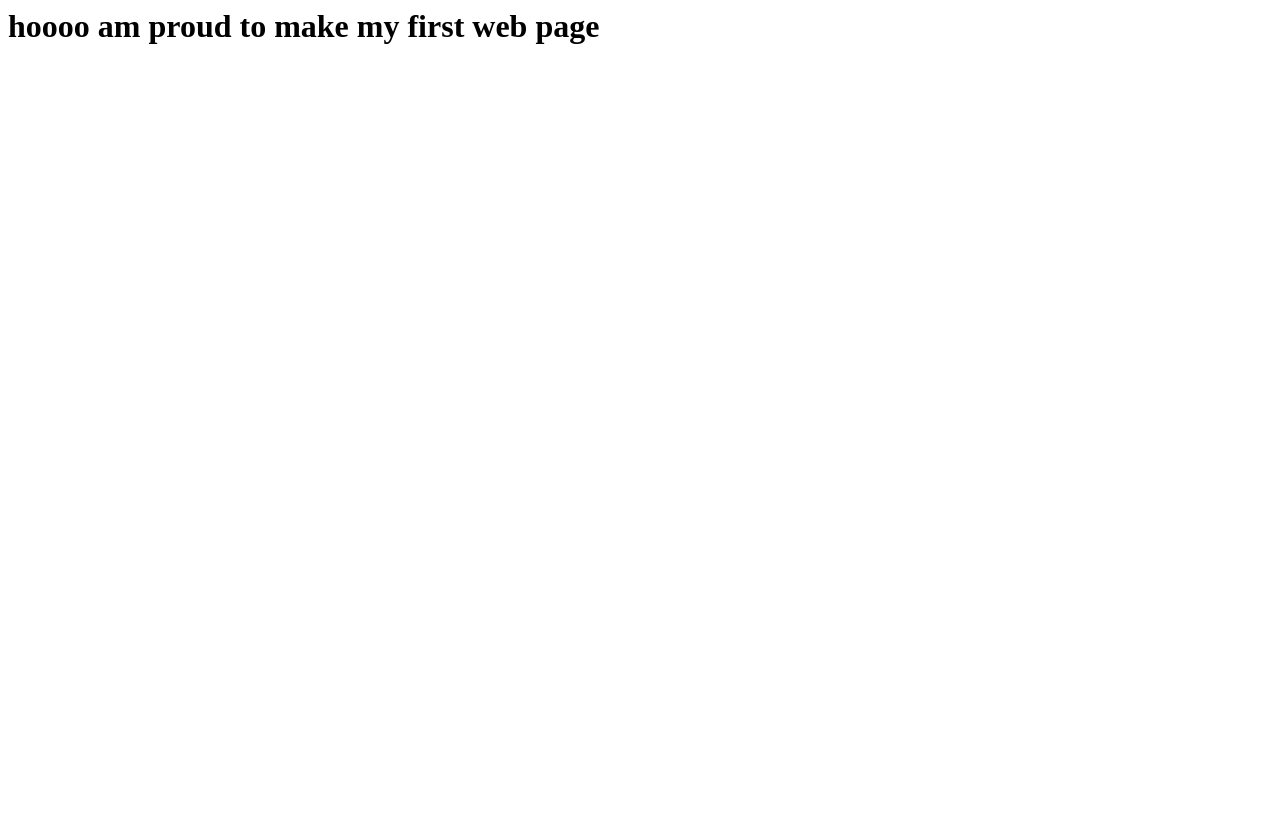
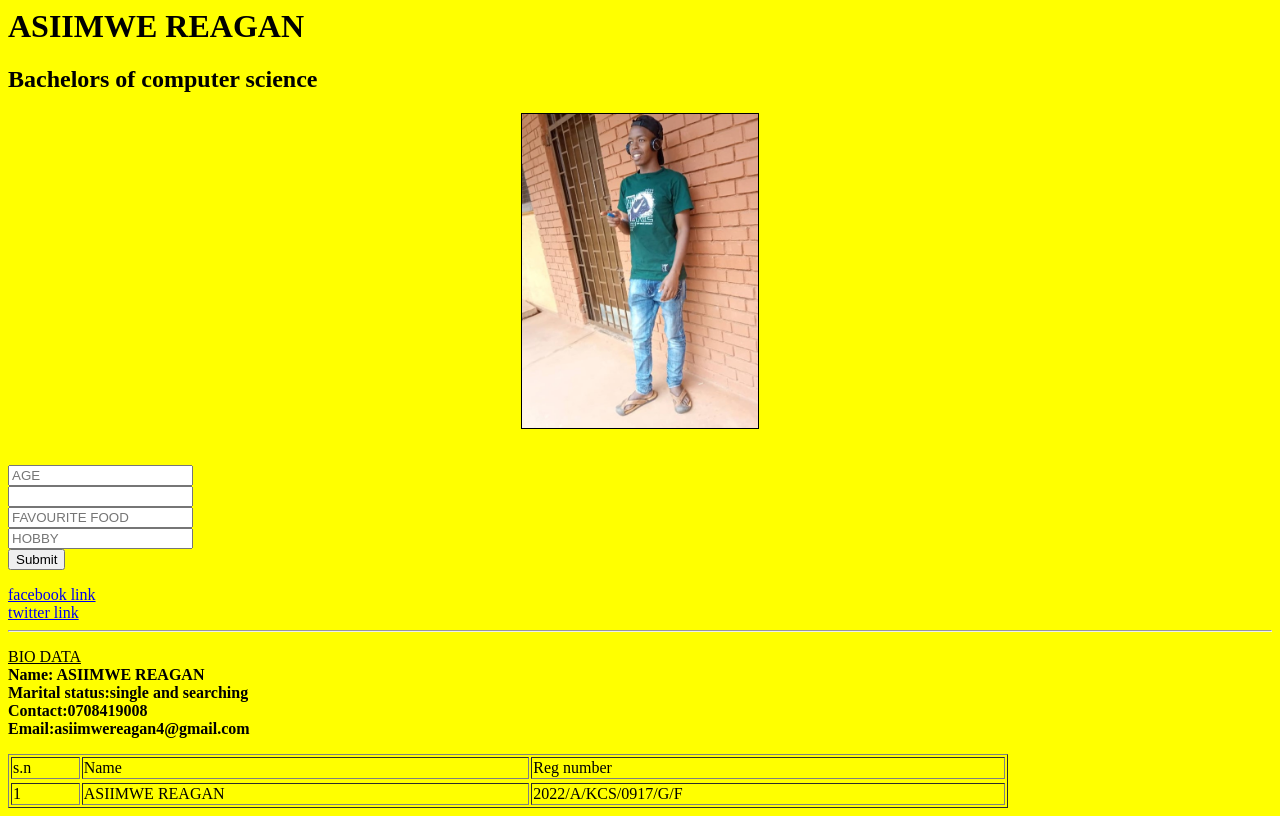
Before and after one commit to ASIIMWE-REAGAN/Asiimwe-Reagan.github.io-, a plain HTML site: page index.html in a window 1280 px wide. Drawn offline with Linux system fonts and the light colour scheme; files whose address does not match are found by name.

Commit message:
Update index.html

```diff
--- a/index.html
+++ b/index.html
@@ -1,7 +1,42 @@
 <!doc type>
 <html>
-<body>
-<title>ASIMWE DA GREAT</title>
-<h1>hoooo am proud to make my first web page</h1>
+<body bgcolor="yellow">
+<title>MY Portifolio</title>
+              <h1>ASIIMWE REAGAN</h1>
+<h2>Bachelors of computer science</h2>
+<center><img src="file:///C:/Users/ILIFE/Desktop/REAGAN/DA%20GREAT.jpg"="width="40%" height="40%" border="1px" center</img></center>
+<br>
+<form action="sample -page-handler.html"method="GET"
+<input type="text"name="FULLNAME"placehold="FULLNAME"/><br/>
+<input type="text"name="AGE"placeholder="AGE"/><br/>
+<input type="text"name="DATE OF BIRTH"placehoder="DATE OF BIRTH"/><br/>
+<input type="text"name="FAVOURITE FOOD"placeholder="FAVOURITE FOOD"/><br/>
+<input type="text"name="HOBBY"placeholder="HOBBY"/><br/>
+<input type="SUBMIT"/>
+</form>
+<a href="https://www.facebook.com">facebook link</a>
+<br><a href="https://www.twitter">twitter link</a>
+<hr>
+</hr>
+<p>
+<U>BIO DATA</U><br>
+<b>Name: <b>ASIIMWE REAGAN<b><br>
+Marital status:single and searching<br>
+Contact:0708419008<br>
+Email:asiimwereagan4@gmail.com
+</p>
+<table width="1000px" border="1px">
+<tr>
+<td>s.n</td>
+<td>Name</td>
+<td>Reg number</td>
+</tr>
+<tr>
+<tr>
+<td>1</td>
+<td>ASIIMWE REAGAN</td>
+<td>2022/A/KCS/0917/G/F</td>
+</tr>
+</table>
 </body>
 </html>
```
